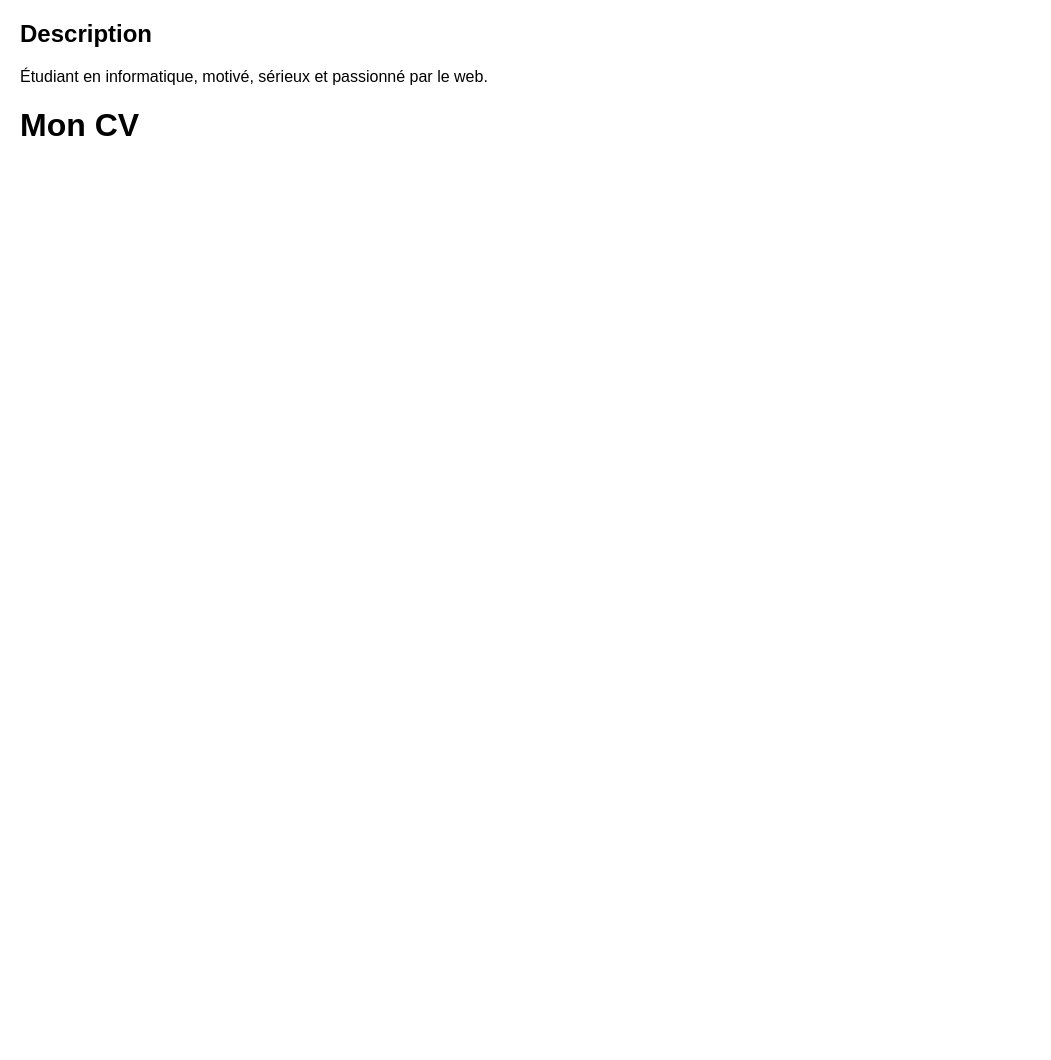
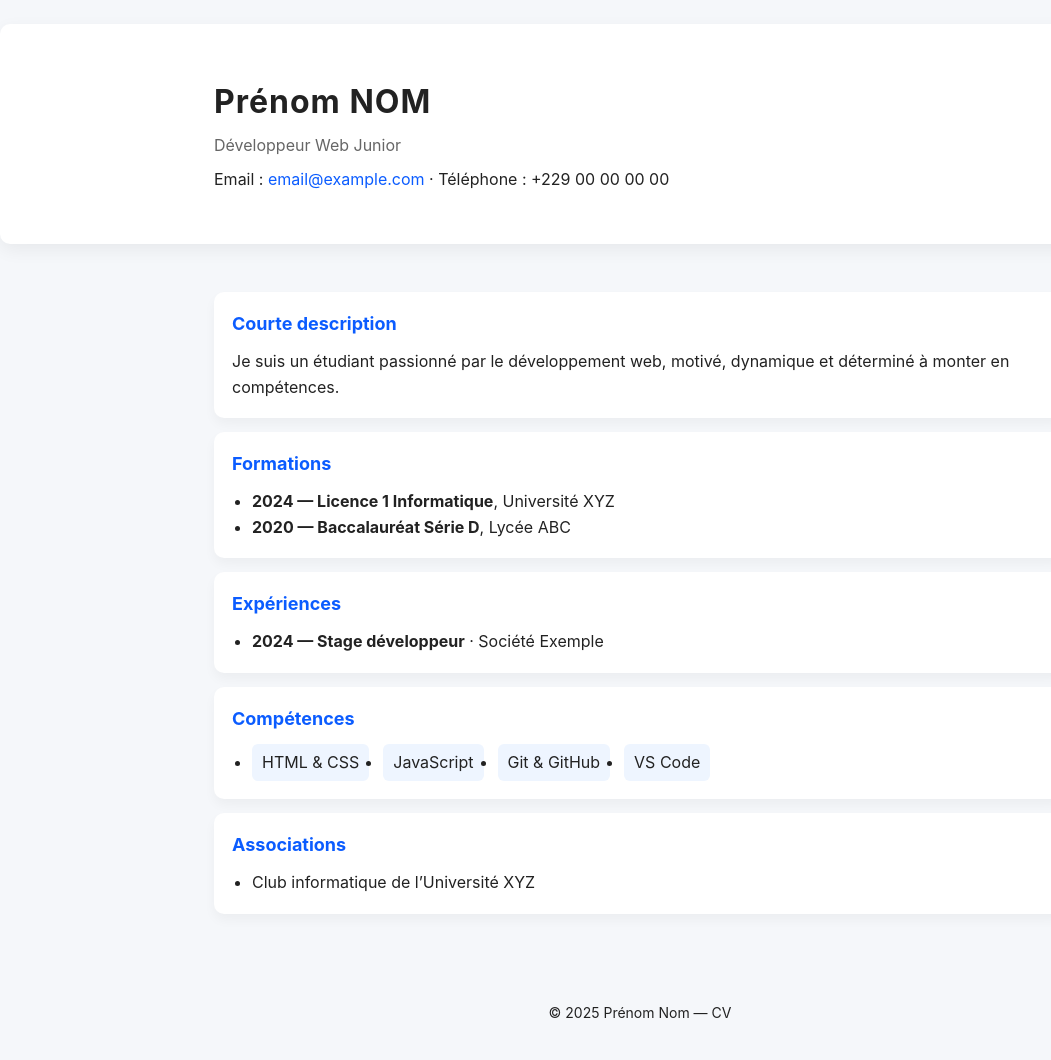
Before and after one commit to SANNY222/mon-cv, a plain HTML site: page index.html in a window 1280 px wide. Shown: the whole page, without its empty margins (0-1051 px from the left). Before the commit the page ends 800 px from the top, so only its background shows below. Drawn offline with Linux system fonts and the light colour scheme.

Commit message:
structure de base + style

```diff
--- a/index.html
+++ b/index.html
@@ -1,24 +1,69 @@
-<!DOCTYPE html>
+<!doctype html>
 <html lang="fr">
 <head>
-    <link rel="stylesheet" href="style.css">
-     <meta charset="UTF-8">
-    <meta name="viewport" content="width=device-width, initial-scale=1.0">
-
-    <title>Mon CV
-        <h1>Sanny Merveil ADISSODA</h1>
-<p>Développeur Web débutant – Passionné par la création de sites modernes</p>
-
-    </title>
-
-    <title>Mon CV</title>
-    <section id="description">
-    <h2>Description</h2>
-    <p>Étudiant en informatique, motivé, sérieux et passionné par le web.</p>
-</section>
-
+  <meta charset="utf-8" />
+  <meta name="viewport" content="width=device-width,initial-scale=1" />
+  <title>Mon CV — Prénom Nom</title>
+  <link rel="stylesheet" href="style.css" />
 </head>
 <body>
-    <h1>Mon CV</h1>
+  <header class="hero">
+    <div class="container">
+      <h1 class="name">Prénom NOM</h1>
+      <p class="title">Développeur Web Junior</p>
+      <p class="contact">Email : <a href="mailto:email@example.com">email@example.com</a> · Téléphone : +229 00 00 00 00</p>
+    </div>
+  </header>
+
+  <main class="container">
+
+    <section id="description" class="section">
+      <h2>Courte description</h2>
+      <p>Je suis un étudiant passionné par le développement web, motivé, dynamique et déterminé à monter en compétences.</p>
+    </section>
+
+    <section id="formations" class="section">
+      <h2>Formations</h2>
+      <ul>
+        <li><strong>2024 — Licence 1 Informatique</strong>, Université XYZ</li>
+        <li><strong>2020 — Baccalauréat Série D</strong>, Lycée ABC</li>
+      </ul>
+    </section>
+
+    <section id="experiences" class="section">
+      <h2>Expériences</h2>
+      <ul>
+        <li><strong>2024 — Stage développeur</strong> · Société Exemple</li>
+      </ul>
+    </section>
+
+    <section id="competences" class="section">
+      <h2>Compétences</h2>
+      <ul class="skills">
+        <li>HTML & CSS</li>
+        <li>JavaScript</li>
+        <li>Git & GitHub</li>
+        <li>VS Code</li>
+      </ul>
+    </section>
+
+    <section id="associations" class="section">
+      <h2>Associations</h2>
+      <ul>
+        <li>Club informatique de l’Université XYZ</li>
+      </ul>
+    </section>
+
+  </main>
+
+  <footer class="footer">
+    <div class="container">
+      <p>© <span id="year"></span> Prénom Nom — CV</p>
+    </div>
+  </footer>
+
+  <script>
+    document.getElementById('year').textContent = new Date().getFullYear();
+  </script>
 </body>
 </html>
--- a/style.css
+++ b/style.css
@@ -1,4 +1,24 @@
-body{
-    font-family: Arial, sans-serif;
-    margin: 20px;
+:root{
+  --bg:#f5f7fa;
+  --primary:#0b5cff;
+  --text:#222;
+  --muted:#666;
+  --container-width:900px;
 }
+*{box-sizing:border-box;margin:0;padding:0;font-family:Inter, system-ui, Arial, sans-serif;color:var(--text);}
+body{background:var(--bg);line-height:1.6;}
+.container{max-width:var(--container-width);margin:0 auto;padding:24px;}
+.hero{background:#fff;padding:28px 24px;border-radius:10px;margin:24px 0;box-shadow:0 6px 18px rgba(10,10,10,0.06);}
+.name{font-size:32px;letter-spacing:1px;margin-bottom:6px;}
+.title{color:var(--muted);margin-bottom:8px;}
+.contact a{color:var(--primary);text-decoration:none;}
+.section{background:#fff;padding:18px;border-radius:10px;margin-bottom:14px;box-shadow:0 6px 12px rgba(10,10,10,0.04);}
+.section h2{font-size:18px;margin-bottom:10px;color:var(--primary);}
+ul{list-style:disc;margin-left:20px;}
+.skills{display:flex;flex-wrap:wrap;gap:8px;}
+.skills li{background:#eef5ff;padding:6px 10px;border-radius:6px;margin-right:6px;}
+.footer{text-align:center;padding:12px;color:var(--muted);font-size:14px;margin-top:14px;}
+@media (max-width:700px){
+  .container{padding:12px;}
+  .name{font-size:24px;}
+}
```
